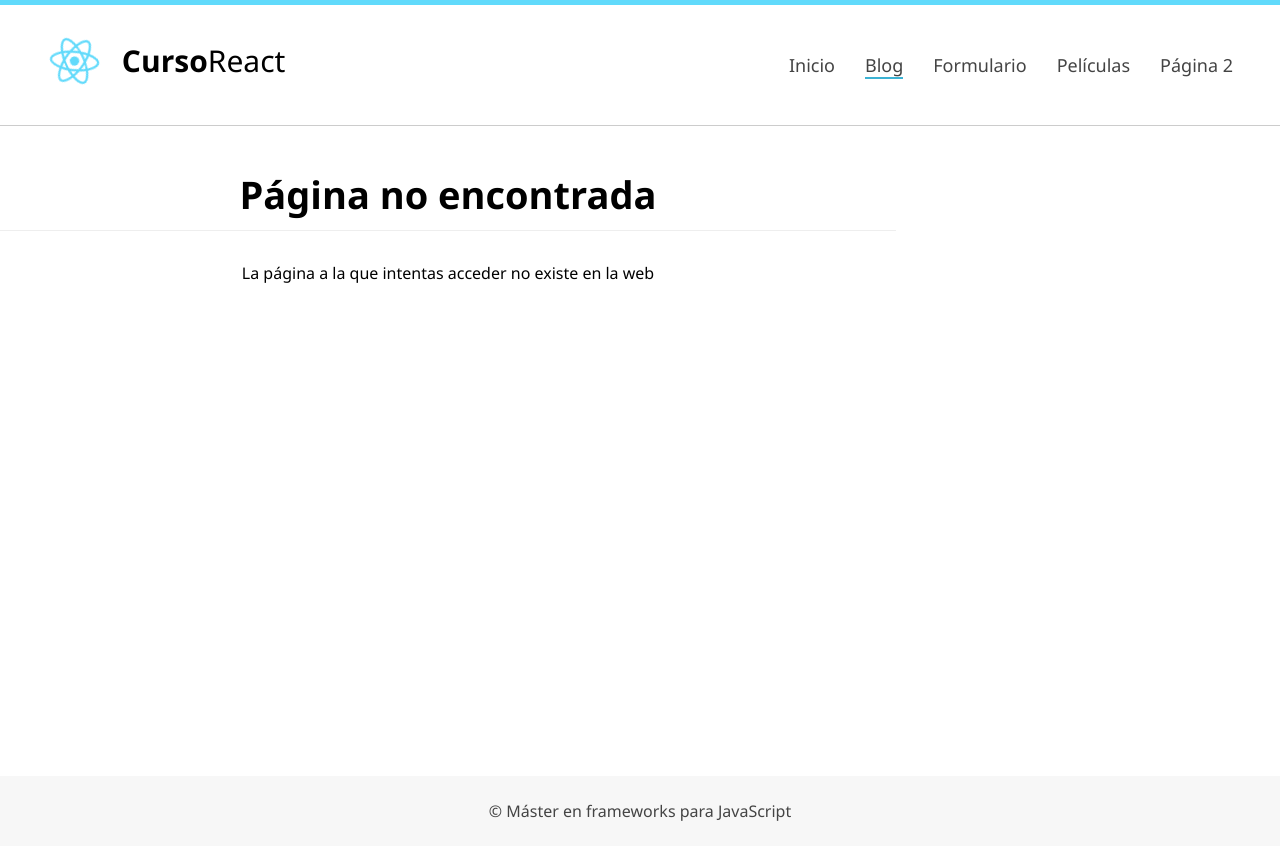
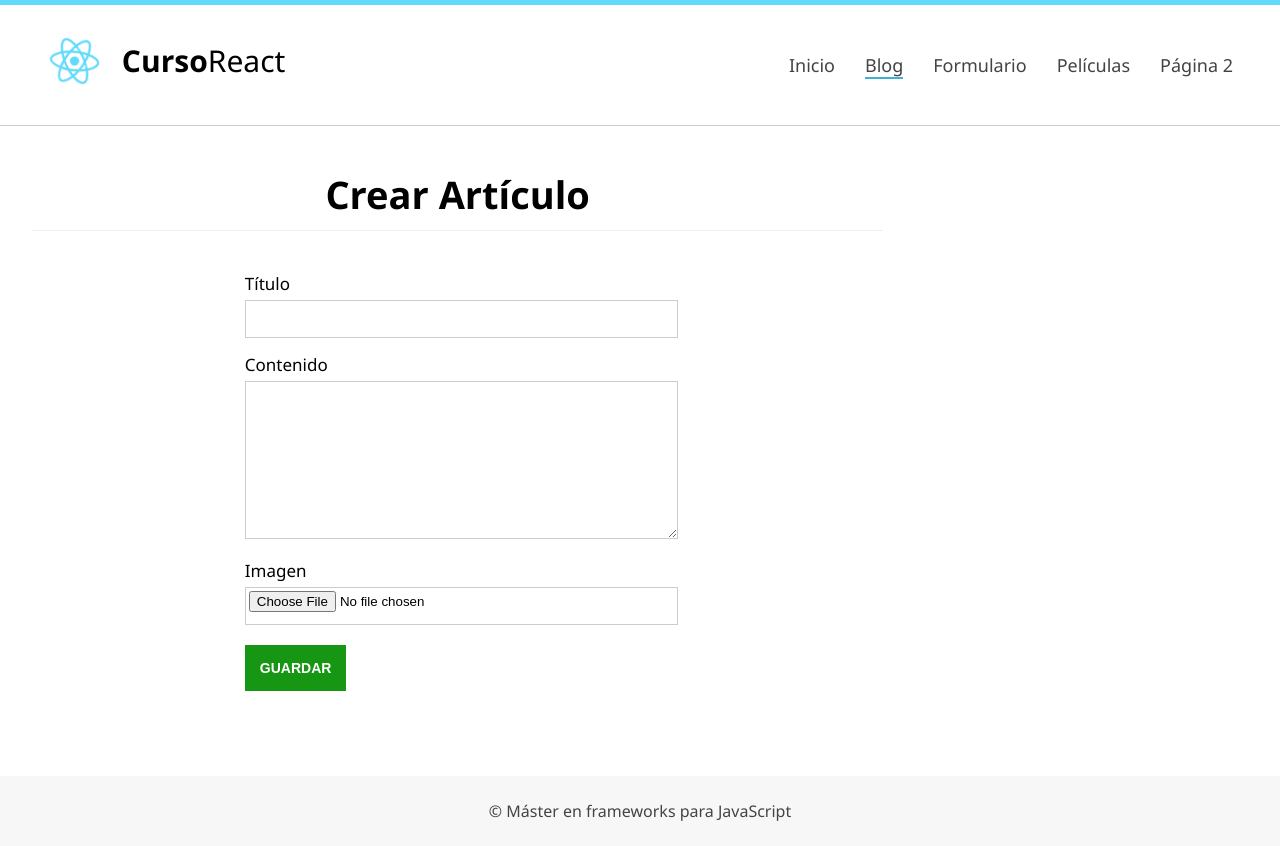
Before and after one commit to gromanoalvarez/React, a React (Create React App) app: page /blog/crear in a window 1280 px wide. Built offline with nearby package versions, Linux system fonts and the light colour scheme.

Commit message:
Subida de imagen al crear articulo y mejoras en general

```diff
--- a/src/Router.js
+++ b/src/Router.js
@@ -12,6 +12,7 @@ import Blog from "./components/Blog";
 import Formulario from "./components/Formulario";
 import WithRouter from "./components/WithRouter";
 import ObtenerId from "./components/ObtenerId";
+import CreateArticle from "./components/CreateArticle";
 
 class Router extends Component {
 
@@ -42,6 +43,7 @@ class Router extends Component {
             <Route exact path="/" element={<Home />} />
             <Route exact path="/home" element={<Home />} />
             <Route exact path="/blog" element={<Blog />} />
+            <Route exact path="/blog/crear" element={<CreateArticle></CreateArticle>}/>
             <Route exact path="/blog/articulo/:id" element={<ObtenerId></ObtenerId>}/>
             <Route exact path="/blog/busqueda/:search" element={<WithRouter/>} />
             <Route exact path="/redirect/:search" element={<GetParamsRedirect/>} />
--- a/src/assets/css/App.css
+++ b/src/assets/css/App.css
@@ -206,7 +206,9 @@ filter: progid:DXImageTransform.Microsoft.gradient( startColorstr='#61dafb', end
   margin-bottom: 5px;
   font-size: 17px;
 }
-input[type="text"],textarea{ /*SELECTOR POR ETIQUETA [ATRIBUTO="VALOR"] pongo , y aplico lo mismo heredo a textarea*/
+input[type="text"],
+input[type="file"],
+textarea{ /*SELECTOR POR ETIQUETA [ATRIBUTO="VALOR"] pongo , y aplico lo mismo heredo a textarea*/
   width: 100%;
   min-height: 30px;
   border: 1px solid #ccc;
@@ -216,6 +218,9 @@ input[type="text"],textarea{ /*SELECTOR POR ETIQUETA [ATRIBUTO="VALOR"] pongo ,
 }
 input[type="text"]:focus, textarea:focus{ /*FOCUS es para cuando HAGO CLICK*/
 box-shadow: 0px 0px 5px #eee inset;/*box- shadow (es difuminado) INSET es para que lo meta por dentro del input*/
+}
+input[type="submit"]{
+  margin-top: 15px;
 }
 textarea{
   width: 100%;
--- /dev/null
+++ b/src/components/CreateArticle.js
@@ -0,0 +1,166 @@
+import React, {Component} from "react";
+import axios from 'axios';
+import { Navigate } from "react-router-dom";
+import Global from "../Global";
+
+//Validacion de formularios y alertas
+class CreateArticle extends Component{
+
+    url = Global.url;
+    titleRef = React.createRef();
+    contentRef = React.createRef();
+
+    state = {
+        article: {},
+        status: null,
+        selectedFile: null
+    }
+
+
+
+    titleAndContentChange = () => {
+        this.setState({
+            article: {
+                title: this.titleRef.current.value,
+                content: this.contentRef.current.value
+            }
+        });
+        // console.log(this.state);
+    }
+
+    fileChange = (event) => {
+        // console.log(event);
+
+        //target: input
+            // value: "C:\\fakepath\\IMG-20210128-WA0025.jpg"
+            //files: FileList
+                //0: File {
+                        //lastModified: 1611871943000
+                        // lastModifiedDate: Thu Jan 28 2021 19:12:23 GMT-0300 (hora estándar de Argentina)
+                        // [[Prototype]]: Object
+                        // name: "IMG-20210128-WA0025.jpg"
+                        // size: 113737
+                        // type: "image/jpeg"
+                        // webkitRelativePath: ""
+                        // [[Prototype]]: File
+                        // }
+                //length: 1
+                //[[Prototype]]: FileList
+
+        this.setState({
+            selectedFile: event.target.files[0]
+        });
+    }
+
+    saveArticle = (e) => {
+        e.preventDefault();
+        // alert(this.titleRef.current.value);
+        // alert(this.contentRef.current.value);
+
+        //Recolecto los datos del form
+        this.titleAndContentChange();
+
+        //peticion http por post para guardar "articulo nuevo"
+        // router.post('/save', ArticleController.save);
+        axios.post(this.url + '/save', this.state.article)
+            .then((res) => {
+                if(res.data.article){
+                    this.setState({
+                        article: res.data.article,
+                        status: 'waiting'
+                    });
+
+                    //Subir la imagen
+                    if(this.state.selectedFile !== null){
+                        //Sacar el id del articulo guardado
+                        let articleId = this.state.article._id;
+                        //Crear form data y añadir fichero
+                        const formData = new FormData();
+
+                        formData.append(
+                            'file0',
+                            this.state.selectedFile,
+                            this.state.selectedFile.name
+                        )
+                        //peticion ajax
+// router.post('/upload-image/:id?', md_upload, ArticleController.upload); //utilizo middleware multipart para form-data
+
+                        axios.post(this.url + '/upload-image/'+ articleId, formData)
+                            .then(res => {
+                                if(res.data.article){
+                                    this.setState({
+                                        article: res.data.article,
+                                        status: 'success'
+                                    });
+                                }else{
+                                    this.setState({
+                                        article: res.data.article,
+                                        status: 'failed'
+                                    });
+                                }
+                            });
+
+
+                    }else{
+                        this.setState({
+                            status: 'success'
+                        });
+                    }
+
+                }else{
+                    this.setState({
+                        status: 'failed'
+                    });
+                }
+            })
+    }
+
+    render(){
+
+        if(this.state.status === 'success'){
+            return (
+                <Navigate to="/blog"></Navigate>
+            );
+        }
+
+        return(
+            <div className="center">
+                <section id="content">
+                    <h1 className="subheader">Crear Artículo</h1>
+
+                    <form className="mid-form" onSubmit={this.saveArticle} >
+                        <div className="form-group">
+                            <label htmlFor="title">Título</label>
+                            <input
+                                type="text"
+                                name="title"
+                                ref={this.titleRef}
+                                onKeyUp={this.titleAndContentChange}
+                            ></input>
+                        </div>
+
+                        <div className="form-group">
+                            <label htmlFor="content">Contenido</label>
+                            <textarea
+                                type="text"
+                                name="content"
+                                ref={this.contentRef}
+                                onKeyUp={this.titleAndContentChange}
+                            ></textarea>
+                        </div>
+
+                        <div className="form-group">
+                            <label htmlFor="file0">Imagen</label>
+                            <input type="file" name="file0" onChange={this.fileChange}></input>
+                        </div>
+
+                        <input type="submit" value="Guardar" className="btn btn-success"></input>
+                    </form>
+
+                </section>
+            </div>
+        );
+
+    }
+}
+export default CreateArticle;
--- a/src/components/Formulario.js
+++ b/src/components/Formulario.js
@@ -1,6 +1,6 @@
 import React, { Component } from "react";
 // import Slider from "./Slider";
-import Sidebar from "./Sidebar";
+// import Sidebar from "./Sidebar";
 
 class Formulario extends Component {
   nombreRef = React.createRef();
@@ -109,7 +109,7 @@ class Formulario extends Component {
               <input type="submit" value="Enviar" className="btn btn-success" />
             </form>
           </div>
-          <Sidebar blog="false"></Sidebar>
+          {/* <Sidebar blog="false"></Sidebar> */}
         </div>
       </div>
     );
--- a/src/components/Home.js
+++ b/src/components/Home.js
@@ -17,7 +17,9 @@ class Home extends Component {
               home="true"
             ></Articles>
           </div>
-          <Sidebar></Sidebar>
+          <Sidebar
+            blog = "true"
+            ></Sidebar>
         </div>
       </div>
     );
--- a/src/components/Pelicula.js
+++ b/src/components/Pelicula.js
@@ -1,4 +1,5 @@
 import React, {Component} from 'react';
+import {Link} from 'react-router-dom';
 
 class Pelicula extends Component {
 
@@ -20,7 +21,7 @@ class Pelicula extends Component {
             <span className="date">
                 Hace 5 minutos
             </span>
-            <a href="article.html">Leer más</a>
+            <Link to="/blog">Leer más</Link>
 
             {/* Cuando hago click carga la propiedad marcarFavorita del padre PELICULAS  */}
             <button onClick={this.marcar}>
--- a/src/components/Sidebar.js
+++ b/src/components/Sidebar.js
@@ -31,15 +31,13 @@ class Sidebar extends Component {
 
     return (
       <aside id="sidebar">
-        {this.props.blog === "true" &&
                 <div id="nav-blog" className="sidebar-item">
                   <h3>Puedes hacer esto</h3>
-                  <Link to={"/formulario"} className="btn btn-success">
+                  <Link to={"/blog/crear"} className="btn btn-success">
                     Crear artículo
                   </Link>
                 </div>
-        }
-
+        {this.props.blog === "true" &&
         <div id="search" className="sidebar-item">
           <h3>Buscador</h3>
           <p>Encuentra el artículo que buscas</p>
@@ -48,6 +46,8 @@ class Sidebar extends Component {
             <input type="submit" className="submit" value="Buscar"/>
           </form>
         </div>
+        }
+
       </aside>
     );
   }
--- a/src/components/Slider.js
+++ b/src/components/Slider.js
@@ -1,4 +1,5 @@
 import React, { Component } from "react";
+import {Link} from 'react-router-dom';
 
 class Slider extends Component {
   render() {
@@ -6,9 +7,9 @@ class Slider extends Component {
       <div id="slider" className={this.props.size}>
         <h1>{this.props.title}</h1>
         {this.props.btn && (
-          <a href="blog.html" className="btn-white">
+          <Link to="/blog" className="btn-white">
             {this.props.btn}
-          </a>
+          </Link>
         )}
       </div>
     );
```
